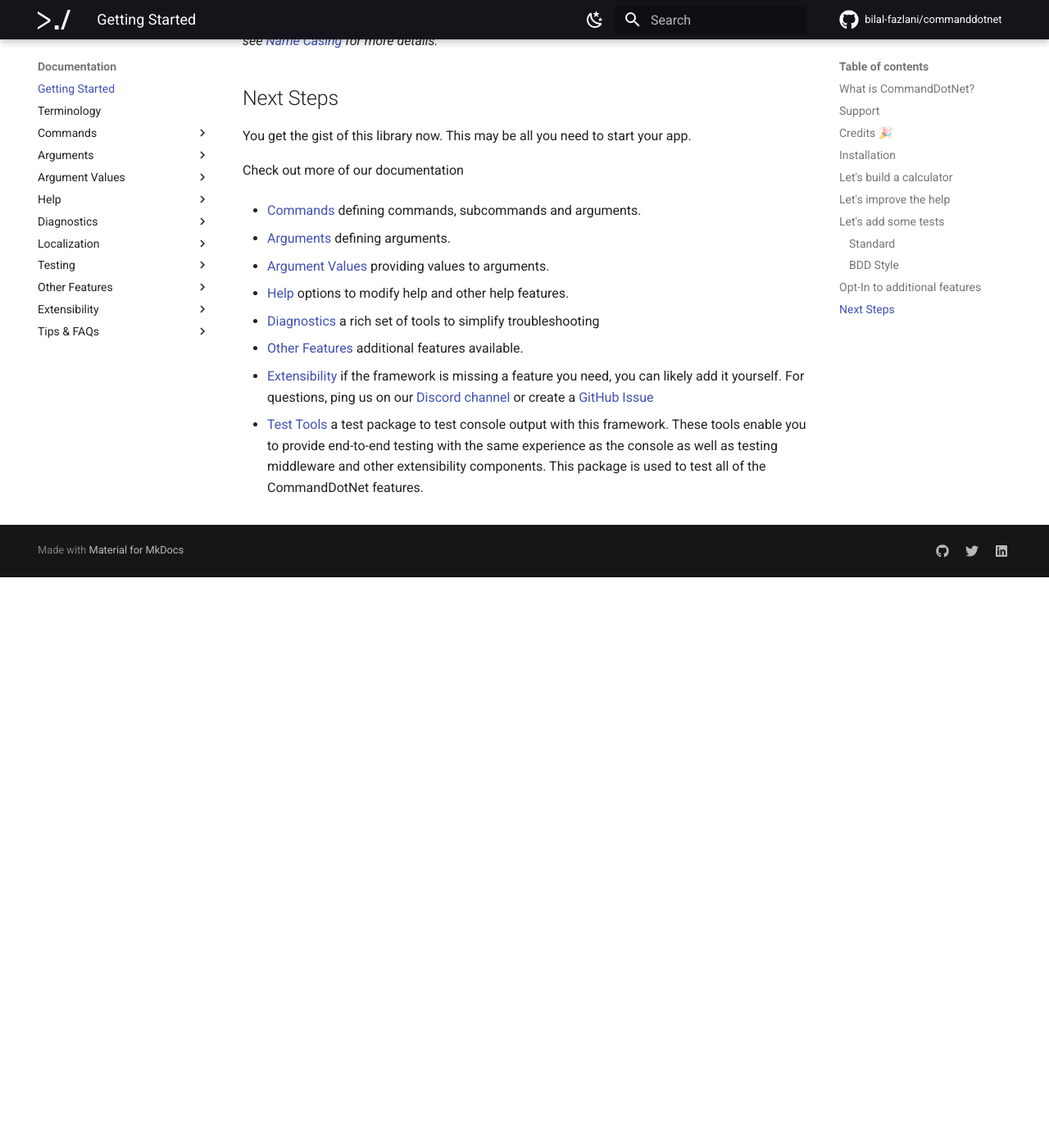
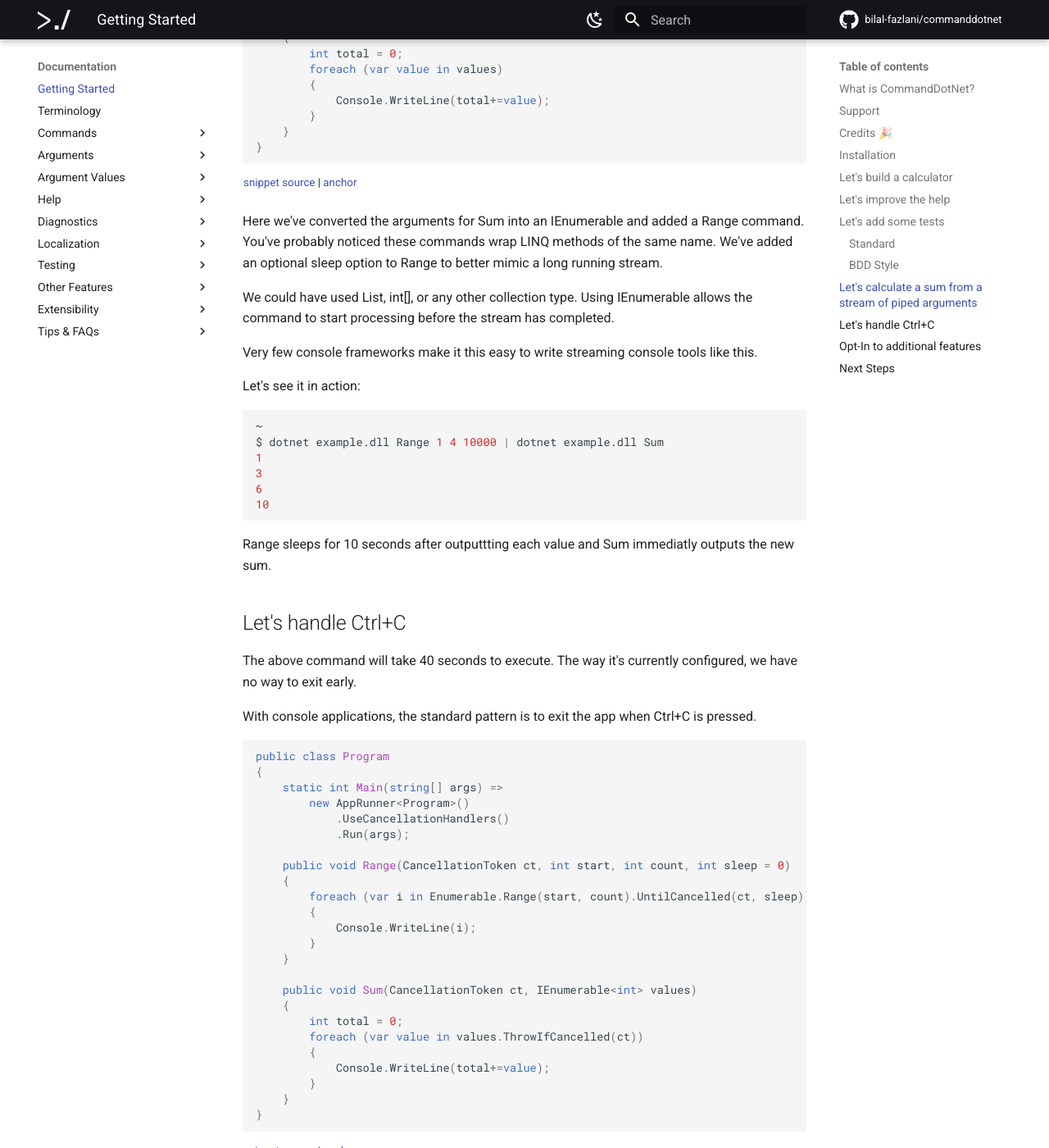
Before and after one commit to bilal-fazlani/commanddotnet, an MkDocs documentation site: the page built from docs/getting-started.md, in a window 1280 px wide and 1400 px high, scrolled down 5072 px. Shown: the whole window at 82% size. Built offline with MkDocs 1.6.1 and Material for MkDocs 9.7.7, drawn with Linux system fonts in a browser that asks for light colours; comment, search, counter and statistics services are not loaded; before the commit the page ends 5776 px from its top, so only the background shows below that; some of the changed text lies outside the part shown.

Commit message:
add EnumerableCancellationExtensions to exit early

````diff
--- a/docs/getting-started.md
+++ b/docs/getting-started.md
@@ -170,7 +170,6 @@ Arguments:
 
 Here we see arguments for addition and their type.  See the [Arguments](Arguments/arguments.md) section for more options to configure arguments.
 
-
 ## Let's add some tests
 
 One of the problems with writing console apps is being able to automate the testing.
@@ -227,6 +226,102 @@ public void GivenANonNumber_Should_OutputError() =>
 
 See [Test Tools](TestTools/overview.md) in the Testing help section for more details
 
+## Let's calculate a sum from a stream of piped arguments
+
+<!-- snippet: getting_started_pipes -->
+<a id='snippet-getting_started_pipes'></a>
+```c#
+public class Program
+{
+    static int Main(string[] args) =>
+        new AppRunner<Program>().Run(args);
+
+    public void Range(int start, int count, int sleep = 0)
+    {
+        foreach (var i in Enumerable.Range(start, count))
+        {
+            Console.WriteLine(i);
+            if (sleep > 0)
+            {
+                Thread.Sleep(sleep);
+            }
+        }
+    }
+
+    public void Sum(IEnumerable<int> values)
+    {
+        int total = 0;
+        foreach (var value in values)
+        {
+            Console.WriteLine(total+=value);
+        }
+    }
+}
+```
+<sup><a href='https://github.com/bilal-fazlani/commanddotnet/blob/master/CommandDotNet.Example/DocExamples/GettingStarted/Eg5_Pipes/Program.cs#L8-L35' title='Snippet source file'>snippet source</a> | <a href='#snippet-getting_started_pipes' title='Start of snippet'>anchor</a></sup>
+<!-- endSnippet -->
+
+Here we've converted the arguments for Sum into an IEnumerable<int> and added a Range command.
+You've probably noticed these commands wrap LINQ methods of the same name.
+We've added an optional sleep option to Range to better mimic a long running stream.
+
+We could have used List<int>, int[], or any other collection type.
+Using IEnumerable<T> allows the command to start processing before the stream has completed.
+
+Very few console frameworks make it this easy to write streaming console tools like this.
+
+Let's see it in action:
+
+```bash
+~
+$ dotnet example.dll Range 1 4 10000 | dotnet example.dll Sum
+1
+3
+6
+10
+```
+
+Range sleeps for 10 seconds after outputtting each value and Sum immediatly outputs the new sum.
+
+## Let's handle Ctrl+C
+
+The above command will take 40 seconds to execute. The way it's currently configured, we have no way to exit early.
+
+With console applications, the standard pattern is to exit the app when Ctrl+C is pressed.
+
+<!-- snippet: getting_started_ctrlc -->
+<a id='snippet-getting_started_ctrlc'></a>
+```c#
+public class Program
+{
+    static int Main(string[] args) =>
+        new AppRunner<Program>()
+            .UseCancellationHandlers()
+            .Run(args);
+
+    public void Range(CancellationToken ct, int start, int count, int sleep = 0)
+    {
+        foreach (var i in Enumerable.Range(start, count).UntilCancelled(ct, sleep))
+        {
+            Console.WriteLine(i);
+        }
+    }
+
+    public void Sum(CancellationToken ct, IEnumerable<int> values)
+    {
+        int total = 0;
+        foreach (var value in values.ThrowIfCancelled(ct))
+        {
+            Console.WriteLine(total+=value);
+        }
+    }
+}
+```
+<sup><a href='https://github.com/bilal-fazlani/commanddotnet/blob/master/CommandDotNet.Example/DocExamples/GettingStarted/Eg6_CtrlC/Program.cs#L8-L33' title='Snippet source file'>snippet source</a> | <a href='#snippet-getting_started_ctrlc' title='Start of snippet'>anchor</a></sup>
+<!-- endSnippet -->
+
+Again, CommandDotNet makes this very easy. Configure the app with `UseCancellationHandlers()` and a `CancellationToken` can be injected into your commands. Use either of the two handy extension methods `UntilCancelled` or `ThrowIfCancelled` to exit an enumeration early.
+
 ## Opt-In to additional features
 
 In the `Program.Main`, we configured the app with the basic feature set.
````
Also changed, not shown: docs/ReleaseNotes/CommandDotNet.md (+4 -0 lines), 4 other files.
